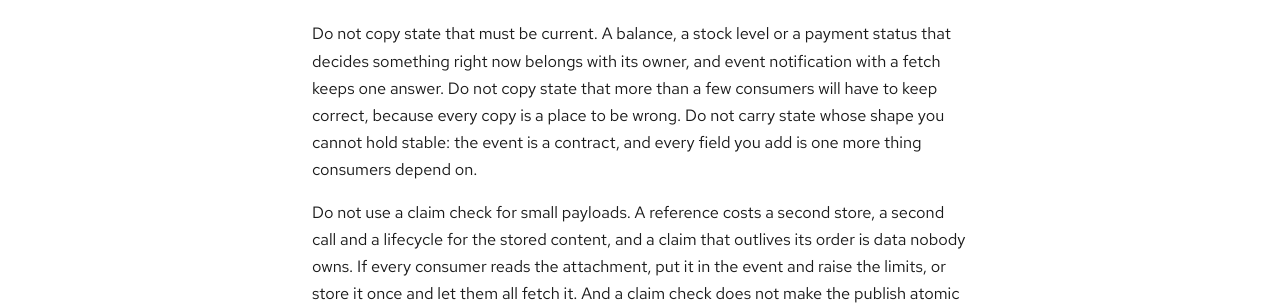
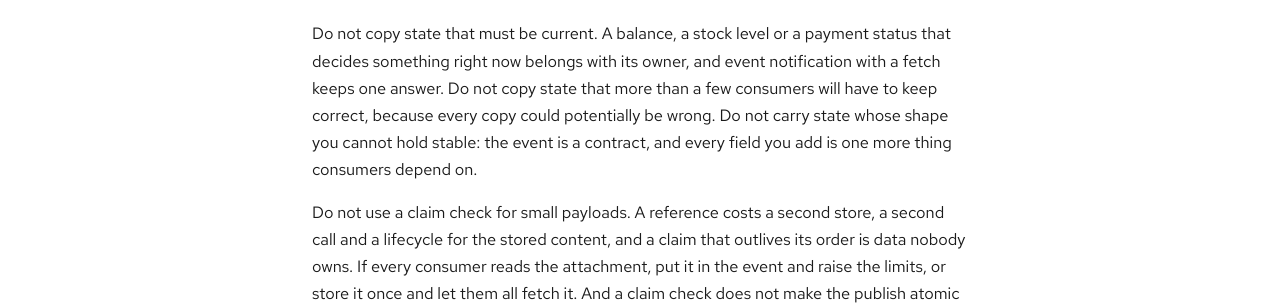
Before and after one commit to patterncatalyst/event-driven-patterns-with-quarkus-and-camel, a Jekyll site: the page built from _docs/03-event-carried-state-transfer.md, in a window 1280 px wide and 900 px high, scrolled down 6349 px. Shown: the part 238-543 px from the top of the window. Built offline with Jekyll 4.4.1, drawn with Linux system fonts in a browser that asks for light colours; some web fonts are replaced.

Commit message:
docs(§03): plainer wording for the copy-correctness sentence

```diff
--- a/_docs/03-event-carried-state-transfer.md
+++ b/_docs/03-event-carried-state-transfer.md
@@ -131,7 +131,7 @@ Change one thing and watch a guard fail:
 
 ## When not to use it
 
-Do not copy state that must be current. A balance, a stock level or a payment status that decides something right now belongs with its owner, and event notification with a fetch keeps one answer. Do not copy state that more than a few consumers will have to keep correct, because every copy is a place to be wrong. Do not carry state whose shape you cannot hold stable: the event is a contract, and every field you add is one more thing consumers depend on.
+Do not copy state that must be current. A balance, a stock level or a payment status that decides something right now belongs with its owner, and event notification with a fetch keeps one answer. Do not copy state that more than a few consumers will have to keep correct, because every copy could potentially be wrong. Do not carry state whose shape you cannot hold stable: the event is a contract, and every field you add is one more thing consumers depend on.
 
 Do not use a claim check for small payloads. A reference costs a second store, a second call and a lifecycle for the stored content, and a claim that outlives its order is data nobody owns. If every consumer reads the attachment, put it in the event and raise the limits, or store it once and let them all fetch it. And a claim check does not make the publish atomic with the commit: the order can commit and the event can still fail.
 
```
